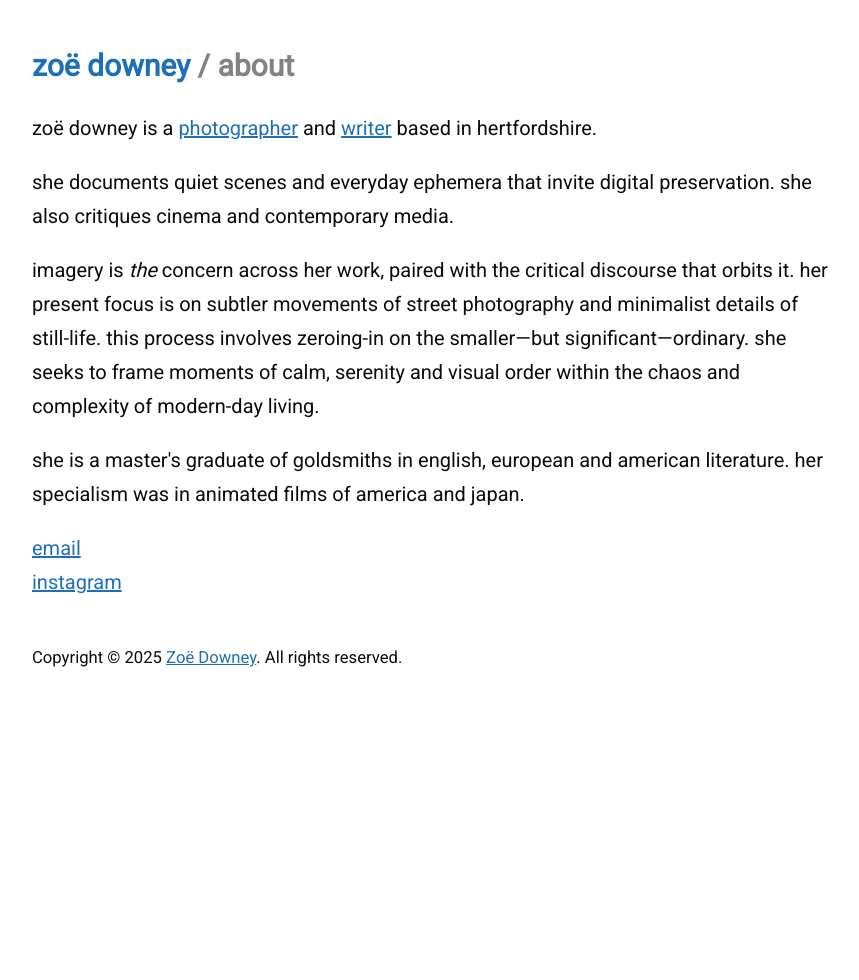
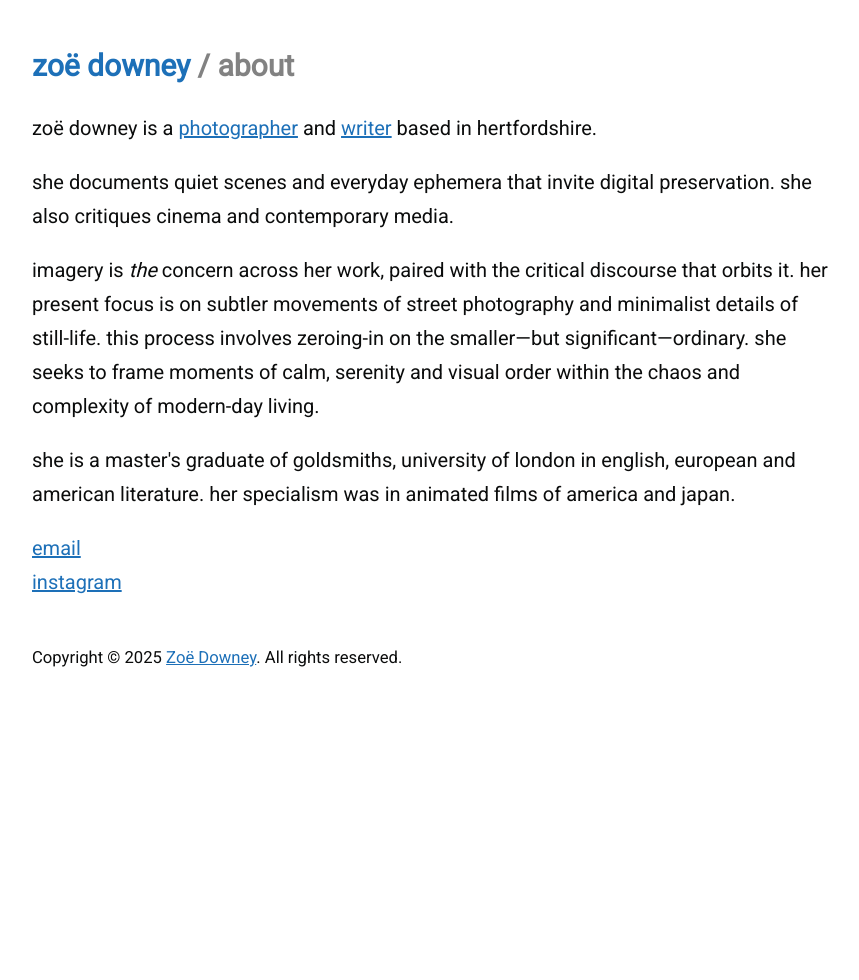
Before and after one commit to zoeurl/zoedowney.github.io, a Jekyll site: the page built from about/index.html, in a window 1280 px wide. Shown: the whole page, without its empty margins (208-1067 px from the left). Built offline with Jekyll 4.4.1, drawn with Linux system fonts in a browser that asks for light colours.

Commit message:
Update index.html

```diff
--- a/about/index.html
+++ b/about/index.html
@@ -9,7 +9,7 @@
 </p>
 imagery is <em>the</em> concern across her work, paired with the critical discourse that orbits it. her present focus is on subtler movements of street photography and minimalist details of still-life. this process involves zeroing-in on the smaller—but significant—ordinary. she seeks to frame moments of calm, serenity and visual order within the chaos and complexity of modern-day living.
 </p>
-she is a master's graduate of goldsmiths in english, european and american literature. her specialism was in animated films of america and japan.
+she is a master's graduate of goldsmiths, university of london in english, european and american literature. her specialism was in animated films of america and japan.
 </p>
 <a href="mailto:{{site.email}}">email</a>
 <br><a href="https://www.instagram.com/zoeurl">instagram</a>
```
